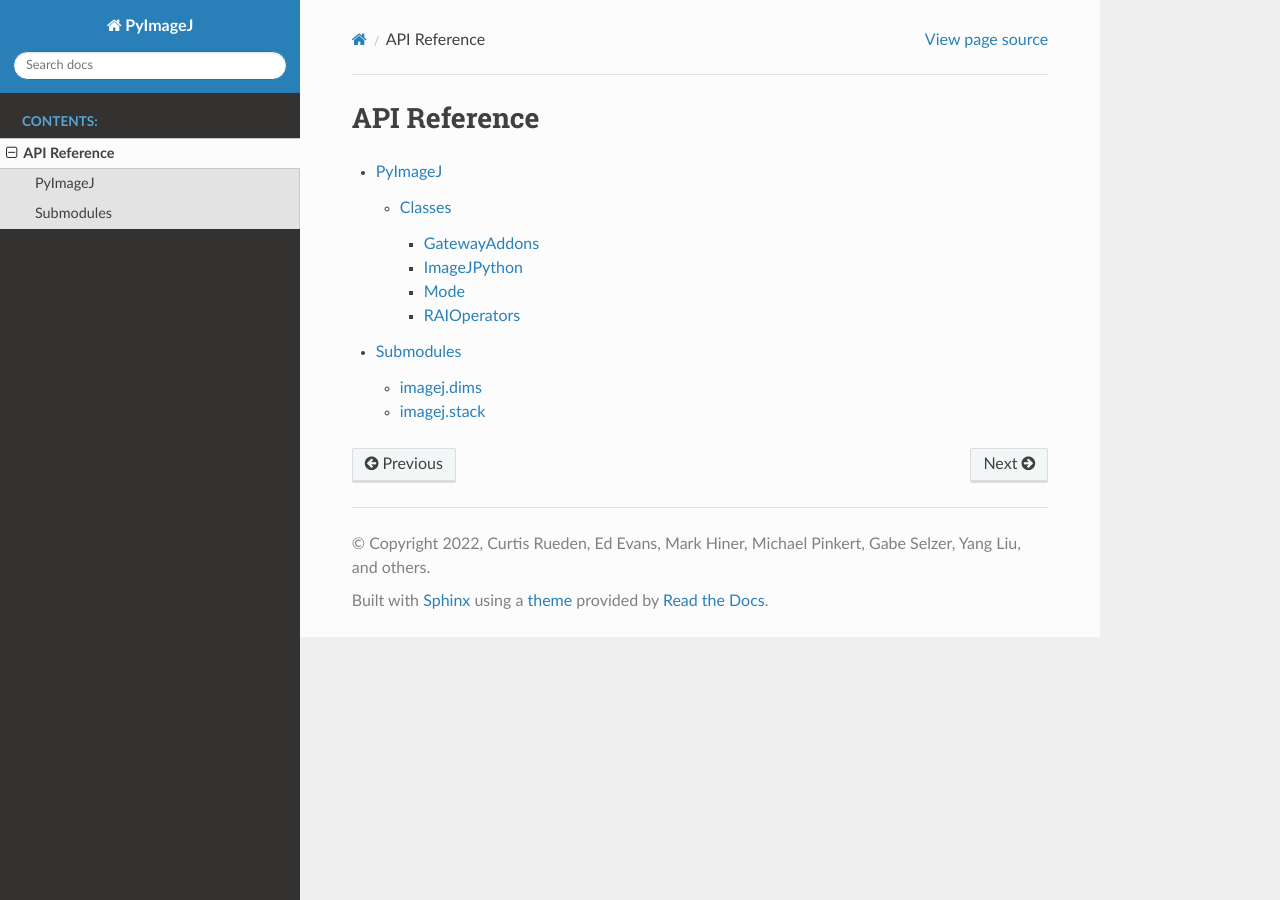
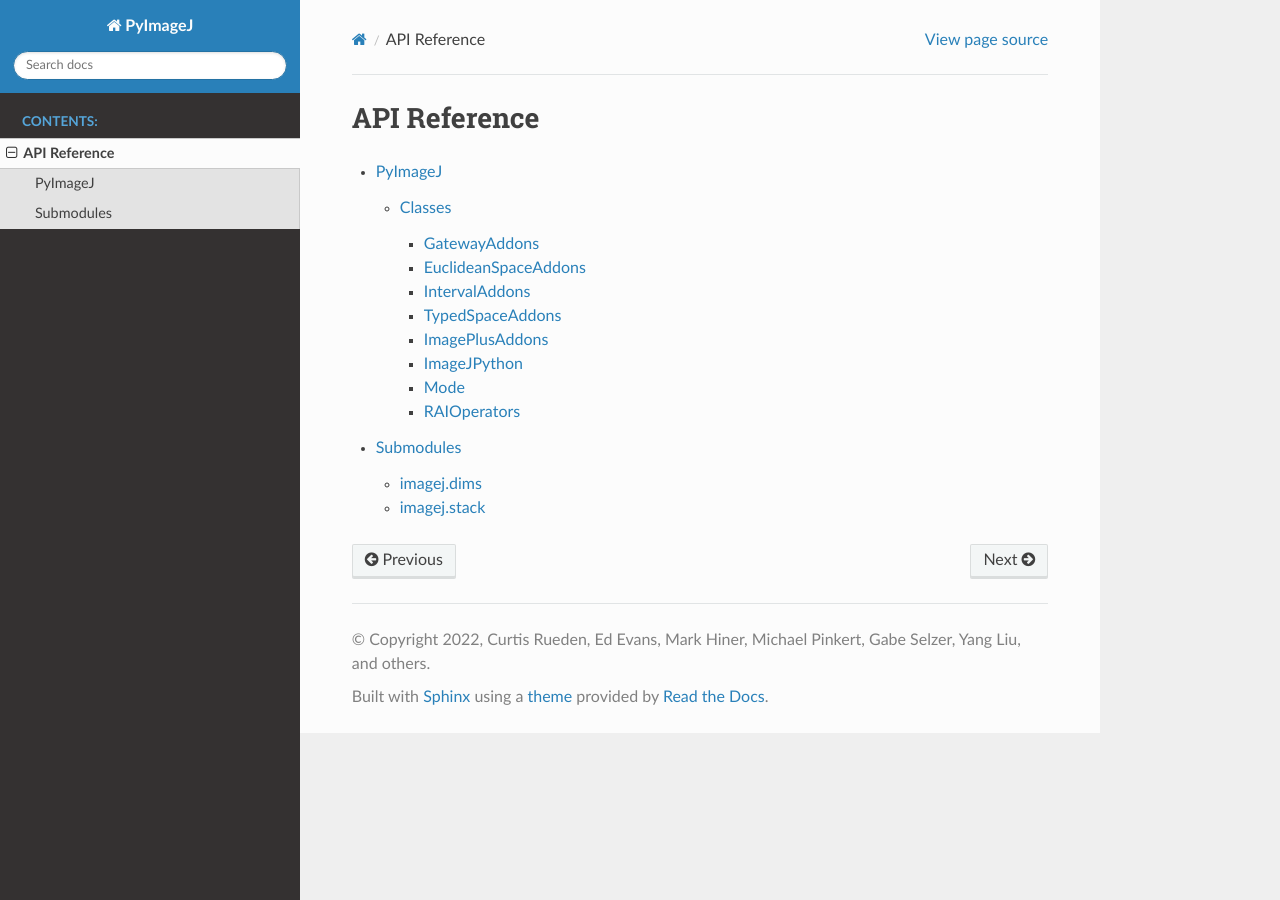
Before and after one commit to imagej/pyimagej, a Sphinx documentation site: the page built from doc/rtd/source/api.rst, in a window 1280 px wide. Built offline with Sphinx 7.4.7 and the Read the Docs theme 2.0.0, drawn with Linux system fonts in a browser that asks for light colours.

```diff
--- a/doc/rtd/source/pyimagej.rst
+++ b/doc/rtd/source/pyimagej.rst
@@ -43,6 +43,26 @@ GatewayAddons
 .. autoclass:: GatewayAddons
    :members:
 
+EuclideanSpaceAddons
+--------------------
+.. autoclass:: EuclideanSpaceAddons
+    :members:
+
+IntervalAddons
+--------------
+.. autoclass:: IntervalAddons
+    :members:
+
+TypedSpaceAddons
+----------------
+.. autoclass:: TypedSpaceAddons
+    :members:
+
+ImagePlusAddons
+---------------
+.. autoclass:: ImagePlusAddons
+    :members:
+
 ImageJPython
 ------------
 .. autoclass:: ImageJPython
```
